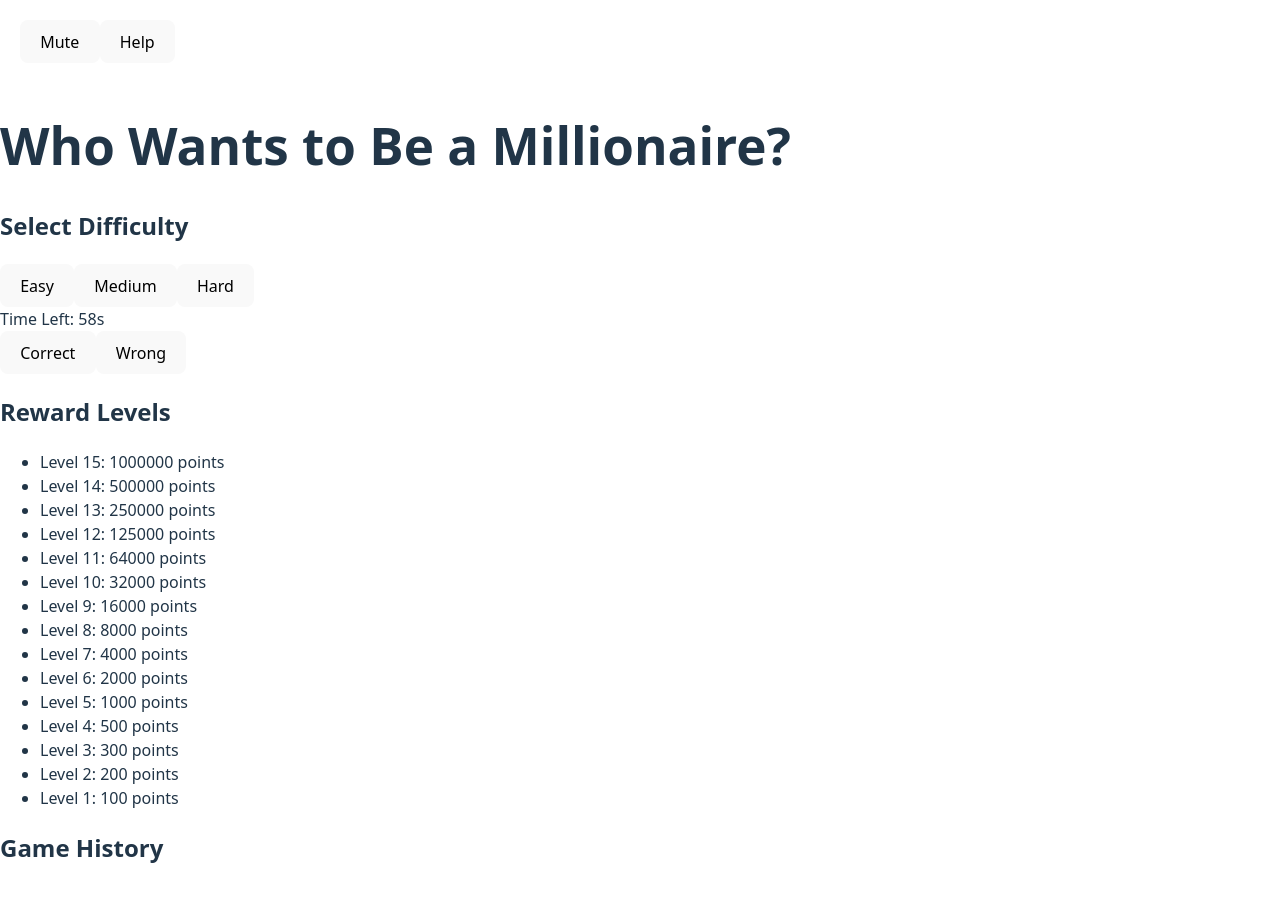
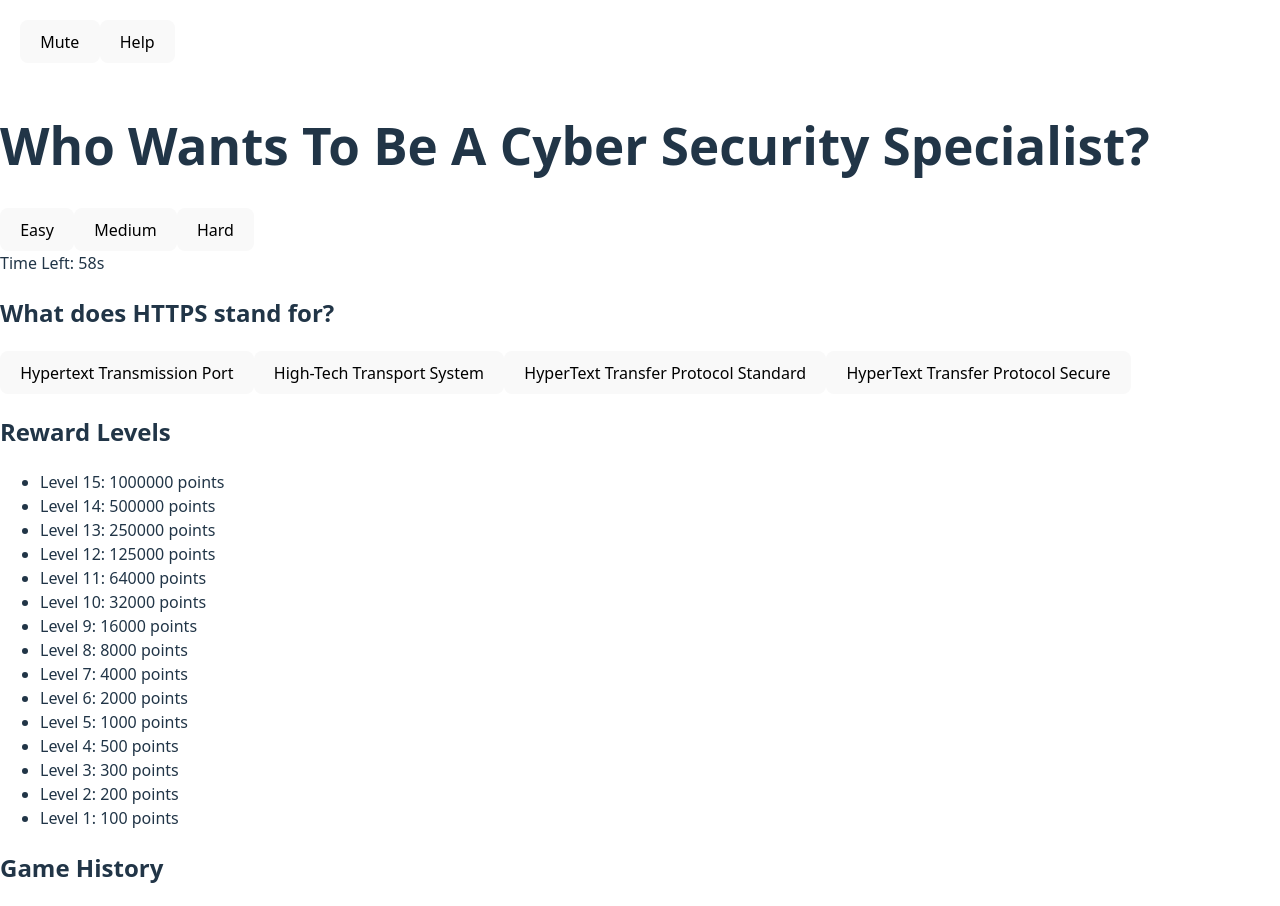
Before and after one commit to robinristo78/cybersecgame, a React (Vite) app: page /game in a window 1280 px wide. Both pictures are taken after a click on the button "Start Game". Built offline with nearby package versions, Linux system fonts and the light colour scheme.

Commit message:
mergitud ja conflictid parandatud

```diff
--- a/src/App.jsx
+++ b/src/App.jsx
@@ -13,21 +13,23 @@
 // import GamePage from './components/GamePage';
 
   return (
-    <div>
+    <div className="p-4 text-center">
       <div style={{padding: '20px', display: "flex"}}>
         <MuteButton />
         <HelpButton />
         {/* <LeaderboardButton  /> */}
       </div>
       <div>
-        <h1>Who Wants to Be a Millionaire?</h1>
+        <h1 className="text-2xl font-bold mb-4">Who Wants To Be A Cyber Security Specialist?</h1>
 
-          <div className="difficulty-selection">
-            <h2>Select Difficulty</h2>
-            <button onClick={() => setSelectedDifficulty('easy')}>Easy</button>
-            <button onClick={() => setSelectedDifficulty('medium')}>Medium</button>
-            <button onClick={() => setSelectedDifficulty('hard')}>Hard</button>
+          {/* Difficulty valiku nupud */}
+          <div className="flex justify-center space-x-4">
+            <button className="bg-blue-500 text-white px-4 py-2 rounded hover:bg-blue-700" onClick={() => setSelectedDifficulty('easy')}>Easy</button>
+            <button className="bg-blue-500 text-white px-4 py-2 rounded hover:bg-blue-700" onClick={() => setSelectedDifficulty('medium')}>Medium</button>
+            <button className="bg-blue-500 text-white px-4 py-2 rounded hover:bg-blue-700" onClick={() => setSelectedDifficulty('hard')}>Hard</button>
           </div>
+
+          {/* comment: GameController'is on start nupp */}
           <GameController selectedDifficulty={selectedDifficulty} />
       </div>
     </div>
--- a/src/components/Game/GameController.jsx
+++ b/src/components/Game/GameController.jsx
@@ -3,6 +3,8 @@
 import RewardSystem from './RewardSystem.jsx';
 import REWARDS from './RewardMap.jsx';
 import GameHistory from './GameHistory.jsx';
+import QuestionBox from '../Questions/QuestionBox.jsx';
+import questionsData from '../Questions/questions.json';
 
 const LOCAL_STORAGE_KEY = 'gameHistory';
 
@@ -21,6 +23,23 @@
     const [questionCount, setQuestionCount] = useState(0);
     const [gameStatus, setGameStatus] = useState('notStarted');
     const [gameResult, setGameResult] = useState(null);
+    const [currentQuestion, setCurrentQuestion] = useState(null);
+
+    // Load a new question when difficultyRating or questionCount changes
+    useEffect(() => {
+        if (!questionsData || questionsData.length === 0) {
+            console.error("Questions data is empty or missing.");
+            return;
+        }
+        const availableQuestions = questionsData.filter(q => q.difficulty_rating === difficultyRating);
+        if (availableQuestions.length === 0) {
+            console.error("No questions available for difficulty:", difficultyRating);
+            return;
+        }
+        // Simple selection: cycle through questions or pick randomly
+        const questionIndex = questionCount % availableQuestions.length;
+        setCurrentQuestion(availableQuestions[questionIndex]);
+    }, [difficultyRating, questionCount]);
 
     const saveGameHistory = (result) => {
         const history = JSON.parse(localStorage.getItem(LOCAL_STORAGE_KEY)) || [];
@@ -74,7 +93,13 @@
                         onCorrectAnswer={handleCorrectAnswer}
                         onWrongAnswer={handleWrongAnswer}
                         onTimeUp={handleTimeUp}
-                renderQuestion={() => <p>Question goes here</p>}
+                        renderQuestion={(onAnswer) => (
+                            currentQuestion ? (
+                                <QuestionBox question={currentQuestion} onAnswer={onAnswer} />
+                            ) : (
+                                <p>Loading question...</p>
+                            )
+                        )}
                     />
                 </>
             )}
--- a/src/components/Game/Round.jsx
+++ b/src/components/Game/Round.jsx
@@ -1,5 +1,6 @@
-import React from "react";
+import React, { useState, useEffect } from "react";
 import RoundTimer from "./RoundTimer";
+import QuestionBox from "../Questions/QuestionBox";
 
 const Round = ({
     difficultyRating,
@@ -10,14 +11,29 @@
     onTimeUp,
     renderQuestion
 }) => {
+    // Adapt onAnswer to work with GameController's callbacks
+    const handleAnswer = (isCorrect) => {
+        if (isCorrect) {
+            onCorrectAnswer();
+        } else {
+            onWrongAnswer();
+        }
+    };
+
     return (
         <div>
             <RoundTimer duration={60} isActive={isActive} onTimeUp={onTimeUp} />
-            {/* renderQuestion() / küsimuse funktsioon */}
-            <button onClick={onCorrectAnswer}>Correct</button>
-            <button onClick={onWrongAnswer}>Wrong</button>
+            {renderQuestion ? (
+                renderQuestion(handleAnswer) // Pass handleAnswer to renderQuestion
+            ) : (
+                <p>No question provided</p> // Fallback if no question is passed
+            )}
+
+
+            {/* <button onClick={onCorrectAnswer}>Correct</button> */}
+            {/* <button onClick={onWrongAnswer}>Wrong</button> */}
         </div>
-    )
+    );
 };
 
 export default Round;
--- a/src/components/GamePage.jsx
+++ b/src/components/kasutamata/GamePage.jsx
@@ -1,6 +1,6 @@
 import React, { useState, useEffect } from 'react';
 import { useNavigate, useLocation } from 'react-router-dom';
-import questionsData from '../components/questions/questions.json';
+import questionsData from '../questions/questions.json';
 import QuestionBox from '../components/QuestionBox';
 
 const GamePage = () => {
```
Also changed, not shown: package.json (line endings or trailing spaces), src/components/kasutamata/DifficultySelector.jsx (renamed from src/components/DifficultySelector.jsx), src/components/kasutamata/HomePage.jsx (renamed from src/components/HomePage.jsx), src/components/questions/QuestionBox.jsx (renamed from src/components/QuestionBox.jsx), 2 other files (tests, documents, lock files or other folders). Lines whose indentation alone changed are shown as unchanged.
